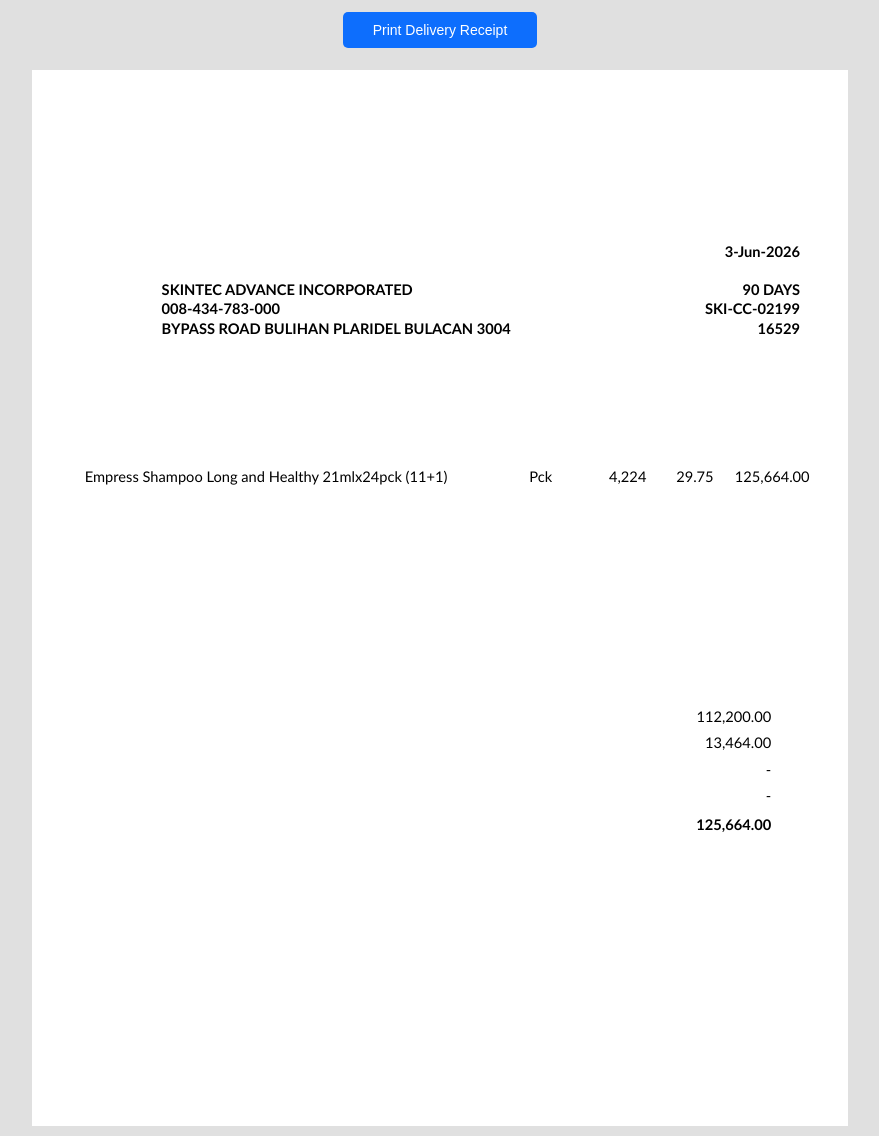
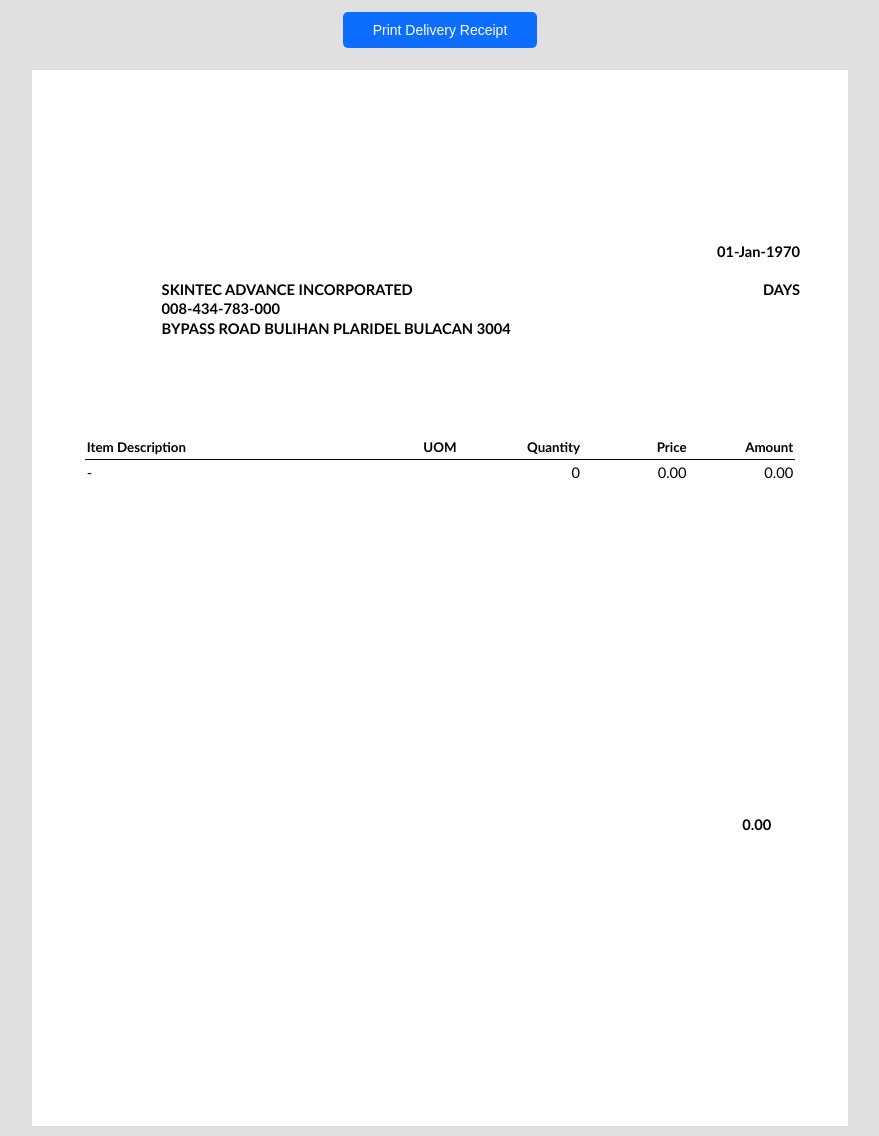
Before and after one commit to wakin626/eric2.0, a PHP site: template warehouse/views/deliveries/print.php in a window 1280 px wide. Shown: the whole page, without its empty margins (200-1079 px from the left). Run offline with PHP 8.4, Linux system fonts and the light colour scheme; the template is opened without the code that fills it, so the values that code supplies are empty.

Commit message:
feat: make delivery receipt print dynamic with lot number, UOM, and cases display

```diff
--- a/warehouse/models/WarehouseModel.php
+++ b/warehouse/models/WarehouseModel.php
@@ -162,13 +162,16 @@ return $stmt->fetchAll();
                        po.customer_terms, po.customer_id,
                        c.customer_name, c.customer_code, c.customer_address, c.customer_tin,
                        u.full_name as delivered_by_name,
-                       i.item_code as delivery_item_code, i.item_description as delivery_item_description
+                       i.item_code as delivery_item_code, i.item_description as delivery_item_description,
+                       i.item_uom, i.uom_conversion,
+                       l.lot_number
                 FROM deliveries d
                 LEFT JOIN purchase_orders po ON d.po_id = po.po_id
                 LEFT JOIN customers c ON po.customer_id = c.customer_id
                 LEFT JOIN users u ON d.delivered_by = u.user_id
                 LEFT JOIN purchase_order_items poi ON d.poi_id = poi.poi_id
                 LEFT JOIN items i ON poi.item_id = i.item_id
+                LEFT JOIN production_lots l ON d.lot_id = l.lot_id
                 WHERE d.delivery_id = :delivery_id AND d.`remove` = 0";
         $stmt = self::getConnection()->prepare($sql);
         $stmt->execute(['delivery_id' => $delivery_id]);
--- a/warehouse/views/deliveries/print.php
+++ b/warehouse/views/deliveries/print.php
@@ -6,19 +6,13 @@
     <title>Delivery Receipt</title>
     <style>
         * { margin: 0; padding: 0; box-sizing: border-box; }
-
-        html, body {
-            margin: 0;
-            padding: 0;
-        }
-
+        html, body { margin: 0; padding: 0; }
         body {
             font-family: Calibri, sans-serif;
             font-size: 11pt;
             color: #000;
             background: #e0e0e0;
         }
-
         .no-print { display: block; text-align: center; padding: 12px; }
         .no-print button {
             padding: 10px 30px;
@@ -30,7 +24,6 @@
             border-radius: 5px;
         }
         .no-print button:hover { background: #0b5ed7; }
-
         .receipt-container {
             width: 8.5in;
             height: 11in;
@@ -39,195 +32,111 @@
             background: #fff;
             margin: 10px auto;
             font-family: Calibri, sans-serif;
-            /* border removed for print */
-            /*
-            outline: 1px dashed red;
-            */
         }
-
-        /* ─── Date (top right) ─── */
         .print-date {
             position: absolute;
             top: 1.8in;
             right: 0.5in;
-            font-family: Calibri, sans-serif;
             font-size: 11pt;
             font-weight: bold;
-            text-align: left;
         }
-
-        /* ─── Company Name (center-left) ─── */
         .print-company-name {
             position: absolute;
             top: 2.2in;
             left: 1.35in;
-            font-family: Calibri, sans-serif;
             font-size: 11pt;
             font-weight: bold;
-            text-align: left;
         }
-
-        /* ─── Company TIN (center-left) ─── */
         .print-company-tin {
             position: absolute;
             top: 2.4in;
             left: 1.35in;
-            font-family: Calibri, sans-serif;
             font-size: 11pt;
             font-weight: bold;
-            text-align: left;
         }
-
-        /* ─── Company Address (center-left) ─── */
         .print-company-address {
             position: absolute;
             top: 2.6in;
             left: 1.35in;
-            font-family: Calibri, sans-serif;
             font-size: 11pt;
             font-weight: bold;
-            text-align: left;
         }
-
-        /* ─── Terms (right side, same row as company) ─── */
         .print-terms {
             position: absolute;
             top: 2.2in;
             right: 0.5in;
-            font-family: Calibri, sans-serif;
             font-size: 11pt;
             font-weight: bold;
-            text-align: left;
         }
-
-        /* ─── Customer Code (right side, below terms) ─── */
         .print-customer-code {
             position: absolute;
             top: 2.4in;
             right: 0.5in;
-            font-family: Calibri, sans-serif;
             font-size: 11pt;
             font-weight: bold;
-            text-align: left;
         }
-
-        /* ─── PO Number (right side, below customer code) ─── */
         .print-po-number {
             position: absolute;
             top: 2.6in;
             right: 0.5in;
-            font-family: Calibri, sans-serif;
             font-size: 11pt;
             font-weight: bold;
+        }
+        .print-items-area {
+            position: absolute;
+            top: 3.8in;
+            left: 0.55in;
+            width: 7.4in;
+        }
+        .print-items-area table {
+            width: 100%;
+            border-collapse: collapse;
+            font-size: 11pt;
+        }
+        .print-items-area th {
             text-align: left;
+            border-bottom: 1px solid #000;
+            padding: 4px 2px;
+            font-size: 10pt;
         }
-
-        /* ─── Item Description ─── */
-        .print-item-desc {
-            position: absolute;
-            top: 4.15in;
-            left: 0.55in;
-            width: 4.2in;
-            font-family: Calibri, sans-serif;
-            font-size: 11pt;
-            text-align: left;
-            overflow: hidden;
-            white-space: nowrap;
-            text-overflow: clip;
+        .print-items-area td {
+            padding: 4px 2px;
+            vertical-align: top;
         }
-
-        /* ─── Item Unit ─── */
-        .print-item-unit {
-            position: absolute;
-            top: 4.15in;
-            left: 5.0in;
-            width: 0.6in;
-            font-family: Calibri, sans-serif;
-            font-size: 11pt;
-            text-align: center;
+        .print-items-area .text-right { text-align: right; }
+        .print-items-area .text-center { text-align: center; }
+        .lot-header {
+            font-weight: bold;
+            background: #f0f0f0;
+            padding: 3px 2px;
+            margin-top: 8px;
+            border-bottom: 1px solid #999;
         }
-
-        /* ─── Item Qty ─── */
-        .print-item-qty {
-            position: absolute;
-            top: 4.15in;
-            left: 5.6in;
-            width: 0.8in;
-            font-family: Calibri, sans-serif;
-            font-size: 11pt;
-            text-align: right;
-        }
-
-        /* ─── Item Price ─── */
-        .print-item-price {
-            position: absolute;
-            top: 4.15in;
-            left: 6.3in;
-            width: 0.8in;
-            font-family: Calibri, sans-serif;
-            font-size: 11pt;
-            text-align: right;
-        }
-
-        /* ─── Item Amount ─── */
-        .print-item-amount {
-            position: absolute;
-            top: 4.15in;
-            left: 7.0in;
-            width: 1.1in;
-            font-family: Calibri, sans-serif;
-            font-size: 11pt;
-            text-align: right;
-        }
-
-        /* ─── Totals Block (lower right) ─── */
         .print-totals-block {
             position: absolute;
             bottom: 3.0in;
             left: 3.5in;
-            font-family: Calibri, sans-serif;
             font-size: 11pt;
             line-height: 1.8;
         }
-
         .print-totals-block .totals-row {
             display: flex;
             justify-content: flex-end;
             width: 4.2in;
         }
-
         .print-totals-block .totals-row .totals-value {
             text-align: right;
             min-width: 1.5in;
         }
-
         .print-totals-block .totals-grand {
             font-weight: bold;
             margin-top: 2px;
         }
-
-        /* ─── Print Styles ─── */
         @media print {
-            @page {
-                size: 8.5in 11in;
-                margin: 0 !important;
-            }
-
-            html, body {
-                padding: 0 !important;
-                margin: 0 !important;
-                -webkit-print-color-adjust: exact;
-                print-color-adjust: exact;
-            }
-
+            @page { size: 8.5in 11in; margin: 0 !important; }
+            html, body { padding: 0 !important; margin: 0 !important; -webkit-print-color-adjust: exact; print-color-adjust: exact; }
             .no-print { display: none !important; }
-
-            .receipt-container {
-                margin: 0 !important;
-                padding: 0 !important;
-                box-shadow: none;
-                background: #fff;
-            }
+            .receipt-container { margin: 0 !important; padding: 0 !important; box-shadow: none; background: #fff; }
         }
     </style>
 </head>
@@ -238,50 +147,60 @@
 </div>
 
 <div class="receipt-container">
+    <div class="print-date"><?= date('d-M-Y', strtotime($delivery['delivery_date'])) ?></div>
 
-    <!-- DATE (top right) -->
-    <div class="print-date">3-Jun-2026</div>
-
-    <!-- COMPANY INFO (center-left) -->
     <div class="print-company-name">SKINTEC ADVANCE INCORPORATED</div>
     <div class="print-company-tin">008-434-783-000</div>
     <div class="print-company-address">BYPASS ROAD BULIHAN PLARIDEL BULACAN 3004</div>
 
-    <!-- TERMS (right side) -->
-    <div class="print-terms">90 DAYS</div>
+    <div class="print-terms"><?= htmlspecialchars($delivery['customer_terms'] ?? '') ?> DAYS</div>
+    <div class="print-customer-code"><?= htmlspecialchars($delivery['customer_code'] ?? '') ?></div>
+    <div class="print-po-number"><?= htmlspecialchars($delivery['customer_po_number'] ?? '') ?></div>
 
-    <!-- CUSTOMER CODE (right side) -->
-    <div class="print-customer-code">SKI-CC-02199</div>
+    <div class="print-items-area">
+        <table>
+            <thead>
+                <tr>
+                    <th style="width:45%">Item Description</th>
+                    <th class="text-center" style="width:10%">UOM</th>
+                    <th class="text-right" style="width:15%">Quantity</th>
+                    <th class="text-right" style="width:15%">Price</th>
+                    <th class="text-right" style="width:15%">Amount</th>
+                </tr>
+            </thead>
+            <tbody>
+                <?php if (!empty($delivery['lot_number'])): ?>
+                <tr>
+                    <td colspan="5" class="lot-header">Lot: <?= htmlspecialchars($delivery['lot_number']) ?></td>
+                </tr>
+                <?php endif; ?>
+                <?php
+                $itemDesc = $delivery['delivery_item_description'] ?? '-';
+                $itemUom = $delivery['item_uom'] ?? '';
+                $itemQty = $delivery['delivery_quantity'] ?? 0;
+                $conv = $delivery['uom_conversion'] ?? null;
+                $cases = '';
+                if ($conv && $itemUom !== 'CS') {
+                    $cases = ' / ' . round($itemQty / $conv, 2) . ' CS';
+                }
+                $grandTotal = $itemQty * ($po_items[0]['unit_price'] ?? 0);
+                ?>
+                <tr>
+                    <td><?= htmlspecialchars($itemDesc) ?></td>
+                    <td class="text-center"><?= htmlspecialchars($itemUom) ?><?= $cases ?></td>
+                    <td class="text-right"><?= number_format($itemQty) ?></td>
+                    <td class="text-right"><?= number_format($po_items[0]['unit_price'] ?? 0, 2) ?></td>
+                    <td class="text-right"><?= number_format($grandTotal, 2) ?></td>
+                </tr>
+            </tbody>
+        </table>
+    </div>
 
-    <!-- PO NUMBER (right side) -->
-    <div class="print-po-number">16529</div>
-
-    <!-- ITEM ROW (individual elements) -->
-    <div class="print-item-desc">Empress Shampoo Long and Healthy 21mlx24pck (11+1)</div>
-    <div class="print-item-unit">Pck</div>
-    <div class="print-item-qty">4,224</div>
-    <div class="print-item-price">29.75</div>
-    <div class="print-item-amount">125,664.00</div>
-
-    <!-- TOTALS BLOCK -->
     <div class="print-totals-block">
-        <div class="totals-row">
-            <span class="totals-value">112,200.00</span>
-        </div>
-        <div class="totals-row">
-            <span class="totals-value">13,464.00</span>
-        </div>
-        <div class="totals-row">
-            <span class="totals-value">-</span>
-        </div>
-        <div class="totals-row">
-            <span class="totals-value">-</span>
-        </div>
         <div class="totals-row totals-grand">
-            <span class="totals-value">125,664.00</span>
+            <span class="totals-value"><?= number_format($grandTotal, 2) ?></span>
         </div>
     </div>
-
 </div>
 
 </body>
```
